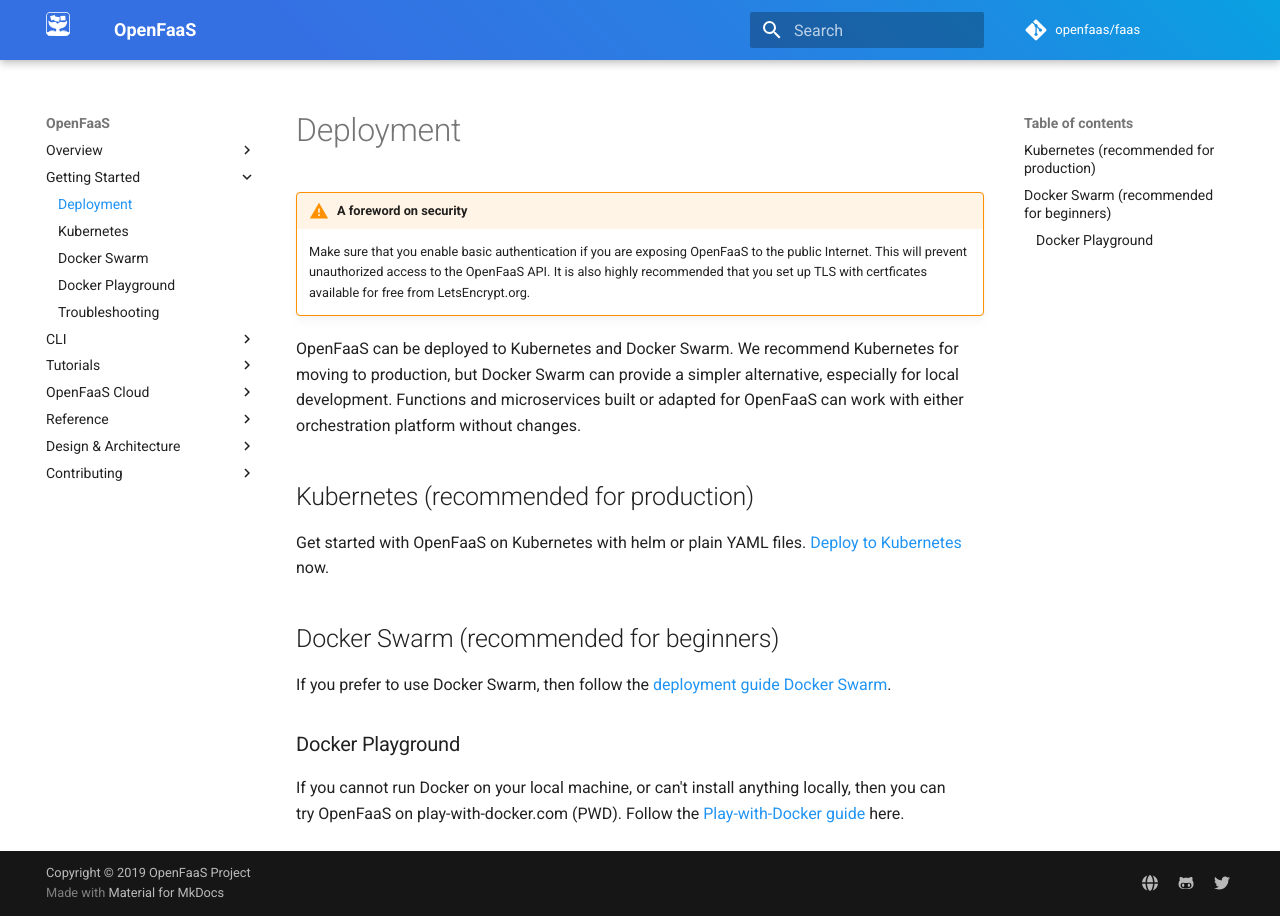
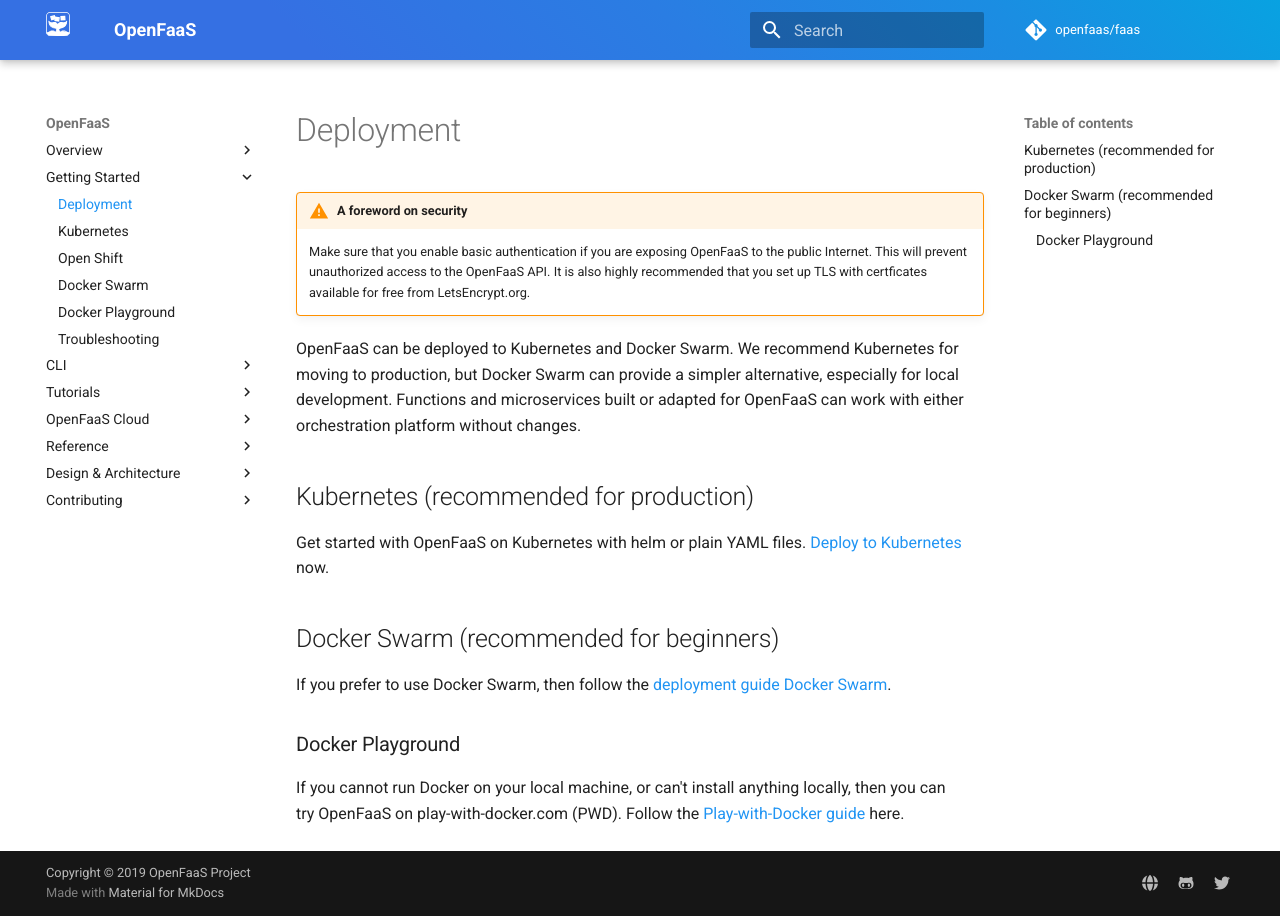
Before and after one commit to openfaas/docs, an MkDocs documentation site: the page built from docs/deployment.md, in a window 1280 px wide. Built offline with MkDocs 1.6.1 and Material for MkDocs 9.7.7, drawn with Linux system fonts in a browser that asks for light colours; comment, search, counter and statistics services are not loaded.

Commit message:
Add OpenShift to ToC
Signed-off-by: Alex Ellis <alexellis2@gmail.com>

```diff
--- a/mkdocs.yml
+++ b/mkdocs.yml
@@ -108,6 +108,7 @@ nav:
   - Getting Started:
       - Deployment: deployment.md
       - Kubernetes: ./deployment/kubernetes.md
+      - Open Shift: ./deployment/openshift.md
       - Docker Swarm: ./deployment/docker-swarm.md
       - Docker Playground: ./deployment/play-with-docker.md
       - Troubleshooting: ./deployment/troubleshooting.md
```
